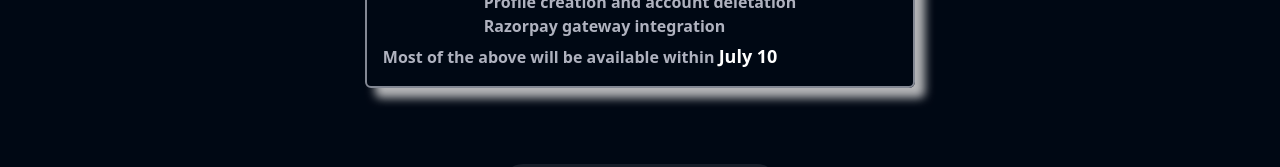
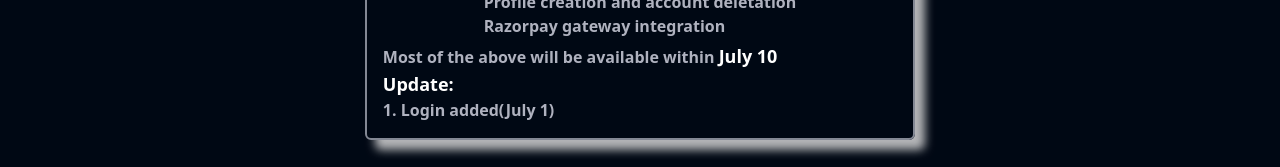
Before and after one commit to sarthakroy107/studyNotion-FullStack, a React (Vite) app: page / in a window 1280 px wide. Shown: the part 304-471 px from the top of the page. Built offline with nearby package versions, Linux system fonts and the light colour scheme; no server answers.

Commit message:
Progress description added

```diff
--- a/src/pages/Home.jsx
+++ b/src/pages/Home.jsx
@@ -26,6 +26,10 @@ const Home = () => {
                 </div>
             </ul>
             <p>Most of the above will be available within <span className='font-bold text-lg text-white'>July 10</span></p>
+            <p className='text-lg text-white font-semibold'>Update:</p>
+            <ul>
+                <li>1. Login added(July 1)</li>
+            </ul>
             </div>
         </div>
         <div className='w-full min-h-[50vh] flex flex-col justify-around items-center'>
```
